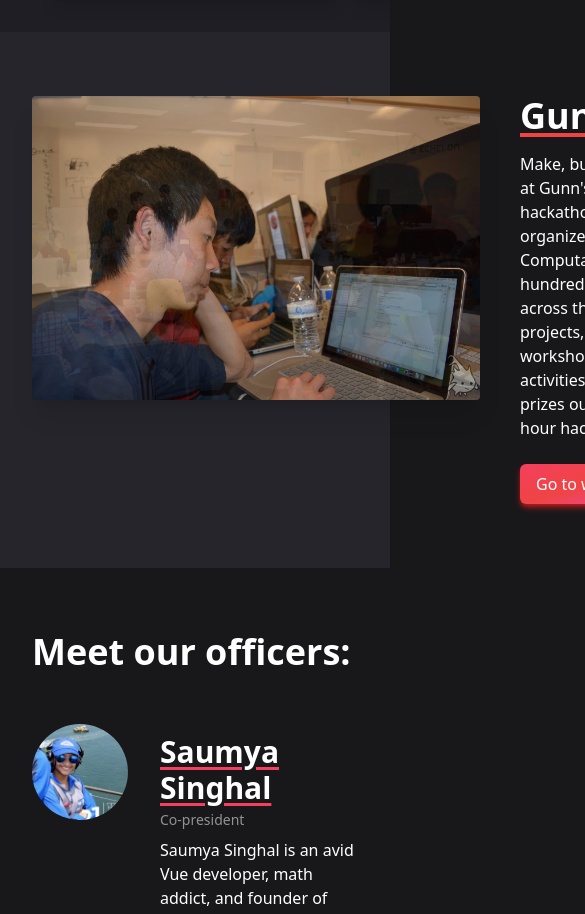
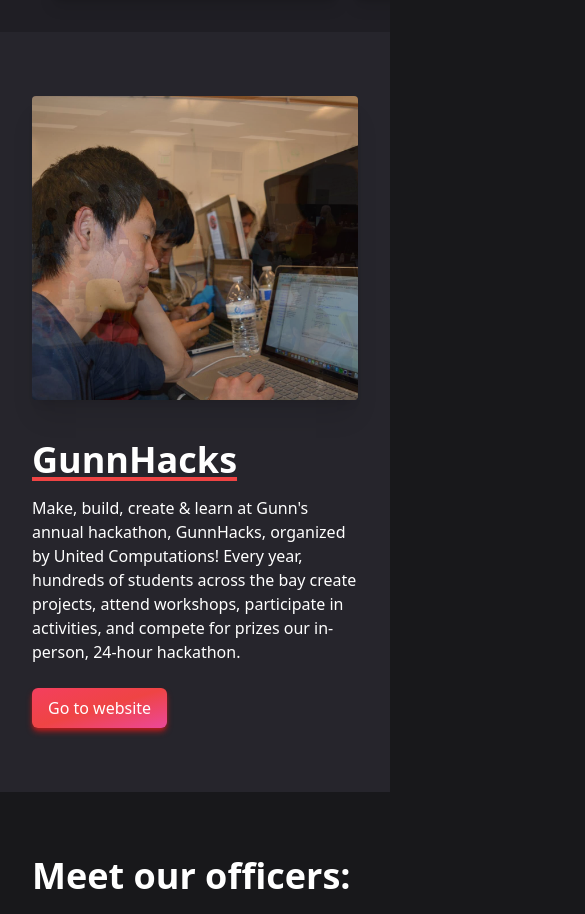
Before and after one commit to united-computations/united-computations.github.io, a Next.js app: page / in a window 390 px wide. Shown: the part 1325-2239 px from the top of the page, 585 px wide, since content can reach past the window. Built offline with nearby package versions, Linux system fonts and the light colour scheme.

Commit message:
Fix GunnHacks slideshow responsive design

```diff
--- a/components/GunnHacks.tsx
+++ b/components/GunnHacks.tsx
@@ -51,8 +51,8 @@
             </section>
 
             <Section secondary>
-                <div className="flex gap-10">
-                    <div className="relative rounded shadow-xl overflow-hidden w-[28rem] h-[19rem] flex-none">
+                <div className="flex gap-10 flex-wrap lg:flex-nowrap justify-center">
+                    <div className="relative rounded shadow-xl overflow-hidden w-[min(100%,_28rem)] h-[19rem] flex-none">
                         {images.map((src, i) => (
                             <SlideshowImage src={src} show={imageIndex === i} key={src} />
                         ))}
```
